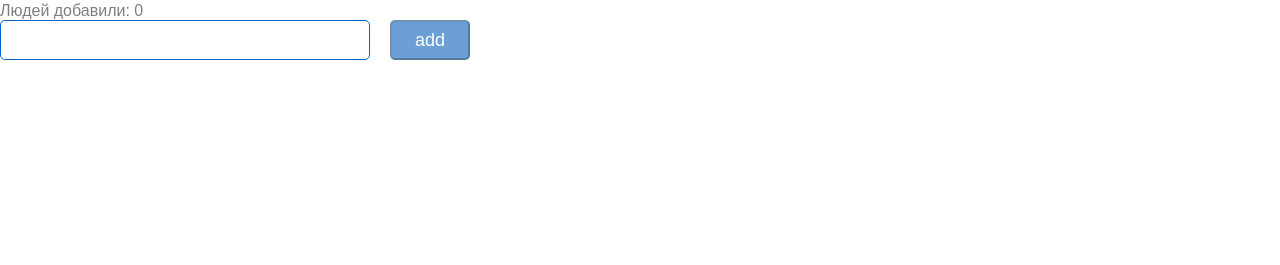
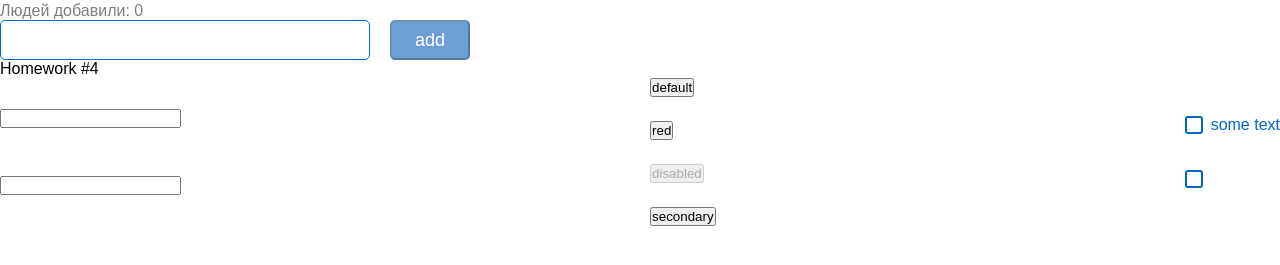
Before and after one commit to ilyailyushonok/homeWork_2sprint, a React (Create React App) app: page / in a window 1280 px wide. Shown: the part 249-514 px from the top of the page. Built offline with nearby package versions, Linux system fonts and the light colour scheme.

Commit message:
repo test

```diff
--- a/src/s1-main/App.tsx
+++ b/src/s1-main/App.tsx
@@ -3,6 +3,7 @@
 import HW3 from '../s2-homeworks/hw03/HW3';
 import HW1 from '../s2-homeworks/hw01/HW1';
 import HW2 from '../s2-homeworks/hw02/HW2';
+import HW4 from '../s2-homeworks/hw04/HW4';
 
 function App() {
     return (
@@ -11,7 +12,7 @@
             {/*раскомментировать по ходу выполнения*/}
             <HW2/>
             <HW3/>
-            {/*<HW4/>*/}
+            <HW4/>
 
             {/*при выполнении дз 5 и более - закомментировать здесь дз 1-4, так как они есть внутри дз 5*/}
             {/*<HW5/>*/}
```
